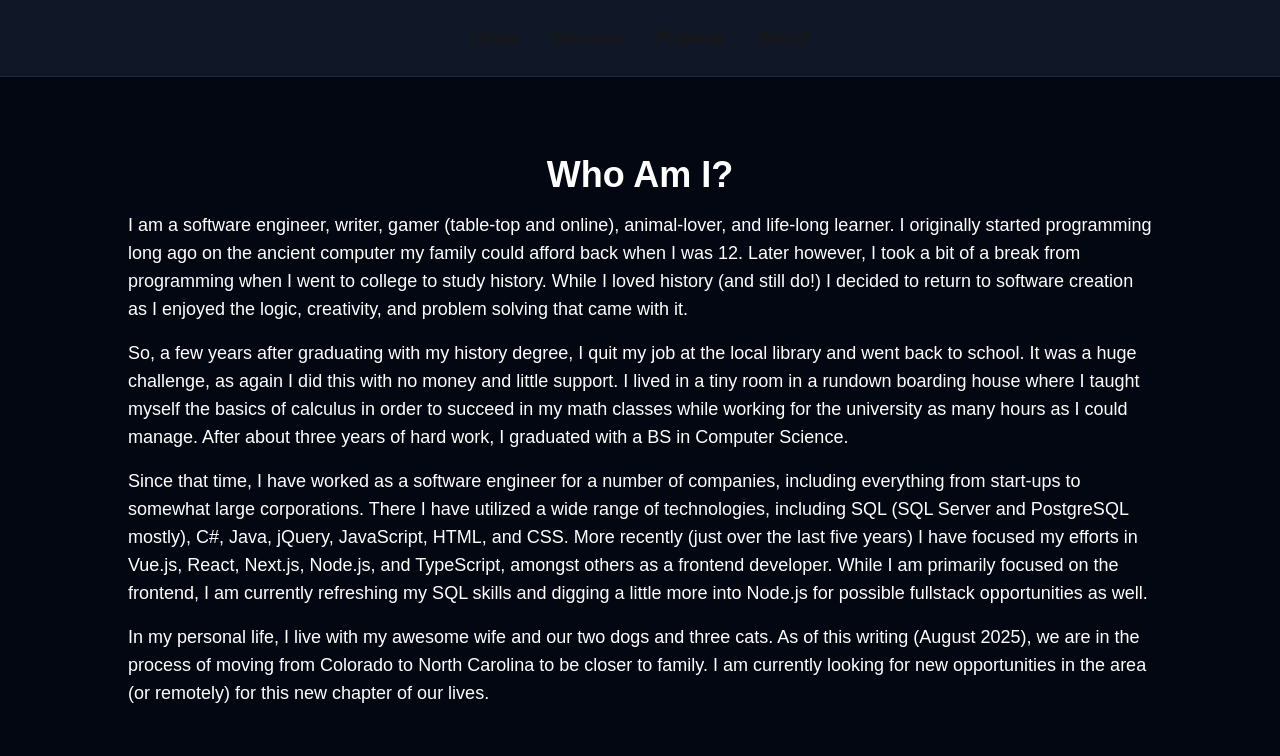
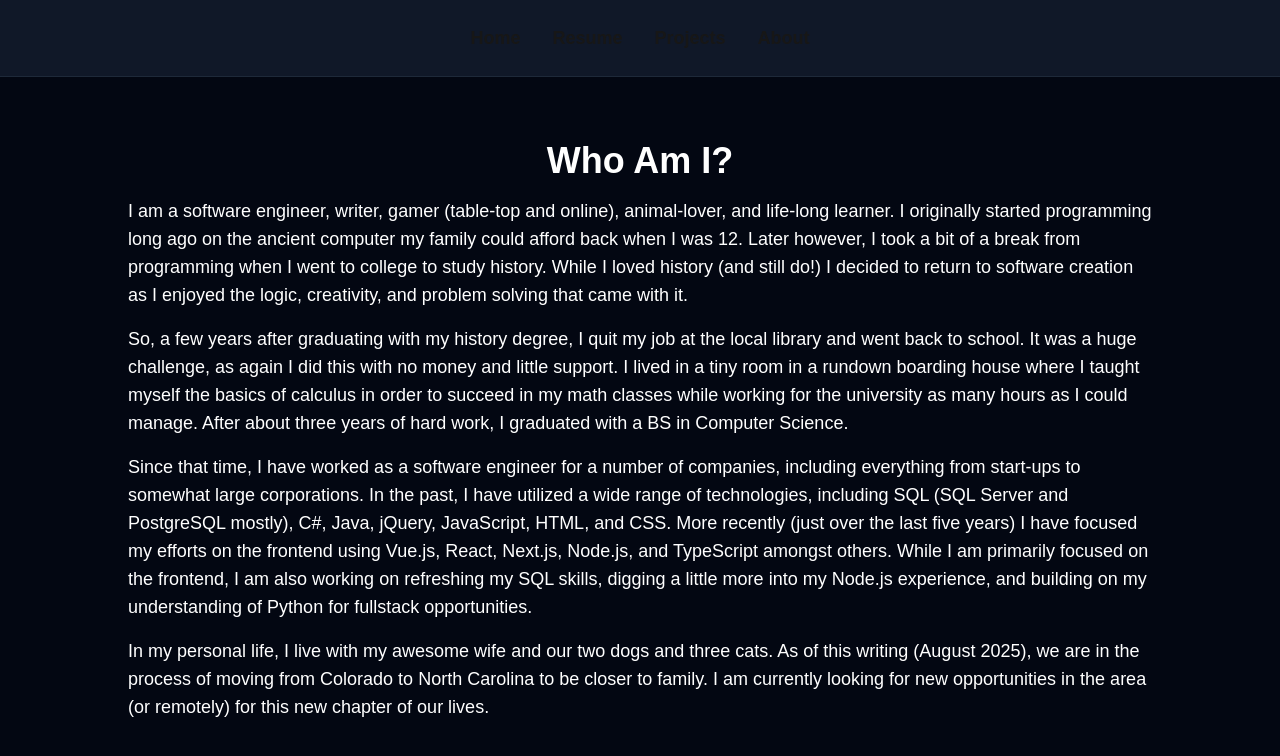
Before and after one commit to jarmbrust/portfolio-website, a Next.js app: page /about in a window 1280 px wide. Shown: the top 756 px of the page. Built offline with nearby package versions, Linux system fonts and the light colour scheme.

Commit message:
text edit

```diff
--- a/src/app/about/page.tsx
+++ b/src/app/about/page.tsx
@@ -15,10 +15,11 @@ export default function About() {
       </p>
       <p className="text-lg mb-4">
         Since that time, I have worked as a software engineer for a number of companies, including everything from start-ups to
-        somewhat large corporations.  There I have utilized a wide range of technologies, including SQL (SQL Server and PostgreSQL mostly),
-        C#, Java, jQuery, JavaScript, HTML, and CSS.  More recently (just over the last five years) I have focused my efforts in Vue.js,
-        React, Next.js, Node.js, and TypeScript, amongst others as a frontend developer.  While I am primarily focused on the frontend,
-        I am currently refreshing my SQL skills and digging a little more into Node.js for possible fullstack opportunities as well.
+        somewhat large corporations.  In the past, I have utilized a wide range of technologies, including SQL (SQL Server and PostgreSQL mostly),
+        C#, Java, jQuery, JavaScript, HTML, and CSS.  More recently (just over the last five years) I have focused my efforts on the frontend using
+        Vue.js, React, Next.js, Node.js, and TypeScript amongst others.  While I am primarily focused on the frontend,
+        I am also working on refreshing my SQL skills, digging a little more into my Node.js experience, and building on my understanding of Python
+        for fullstack opportunities.
       </p>
       <p className="text-lg mb-4">
         In my personal life, I live with my awesome wife and our two dogs and three cats.  As of this writing (August 2025),
```
